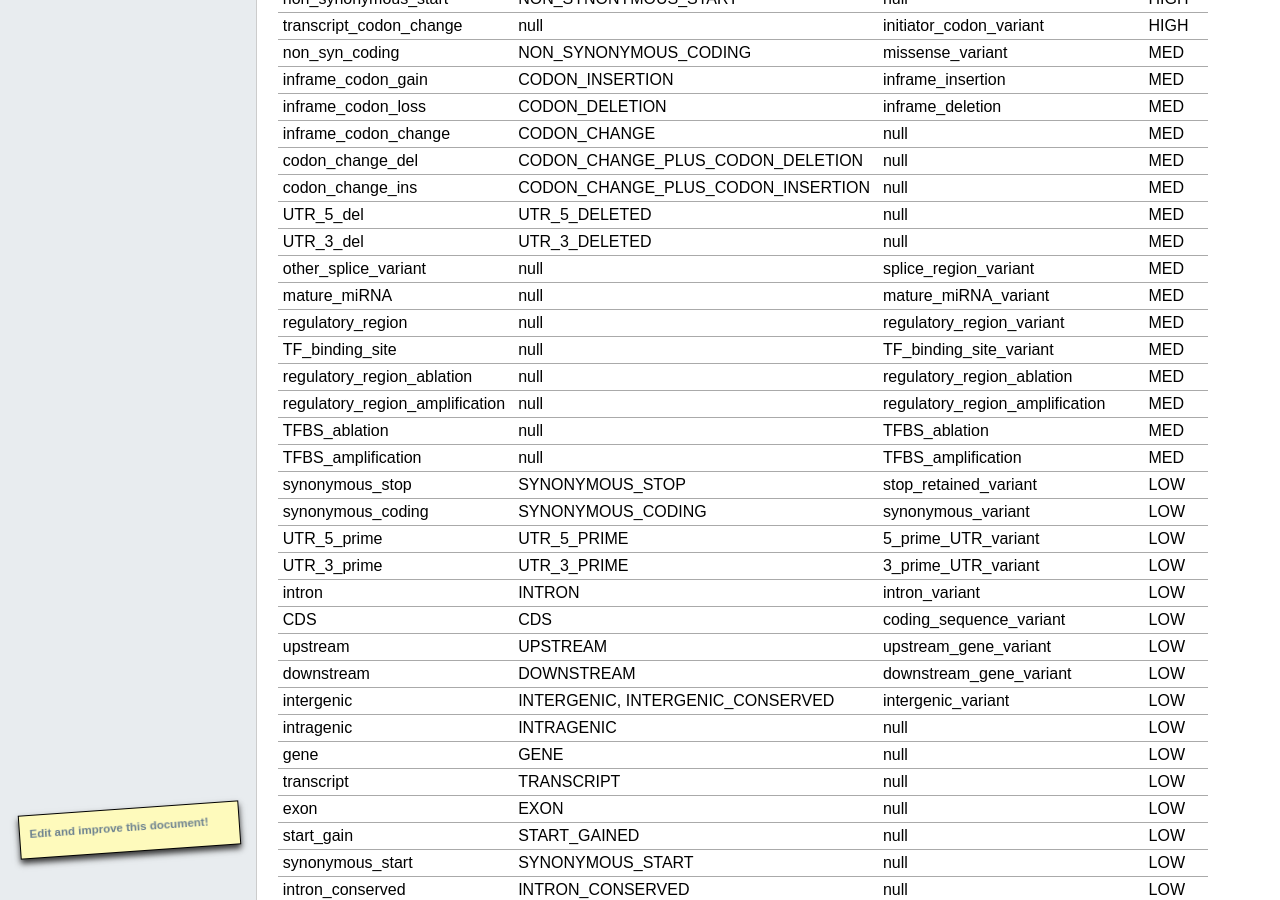
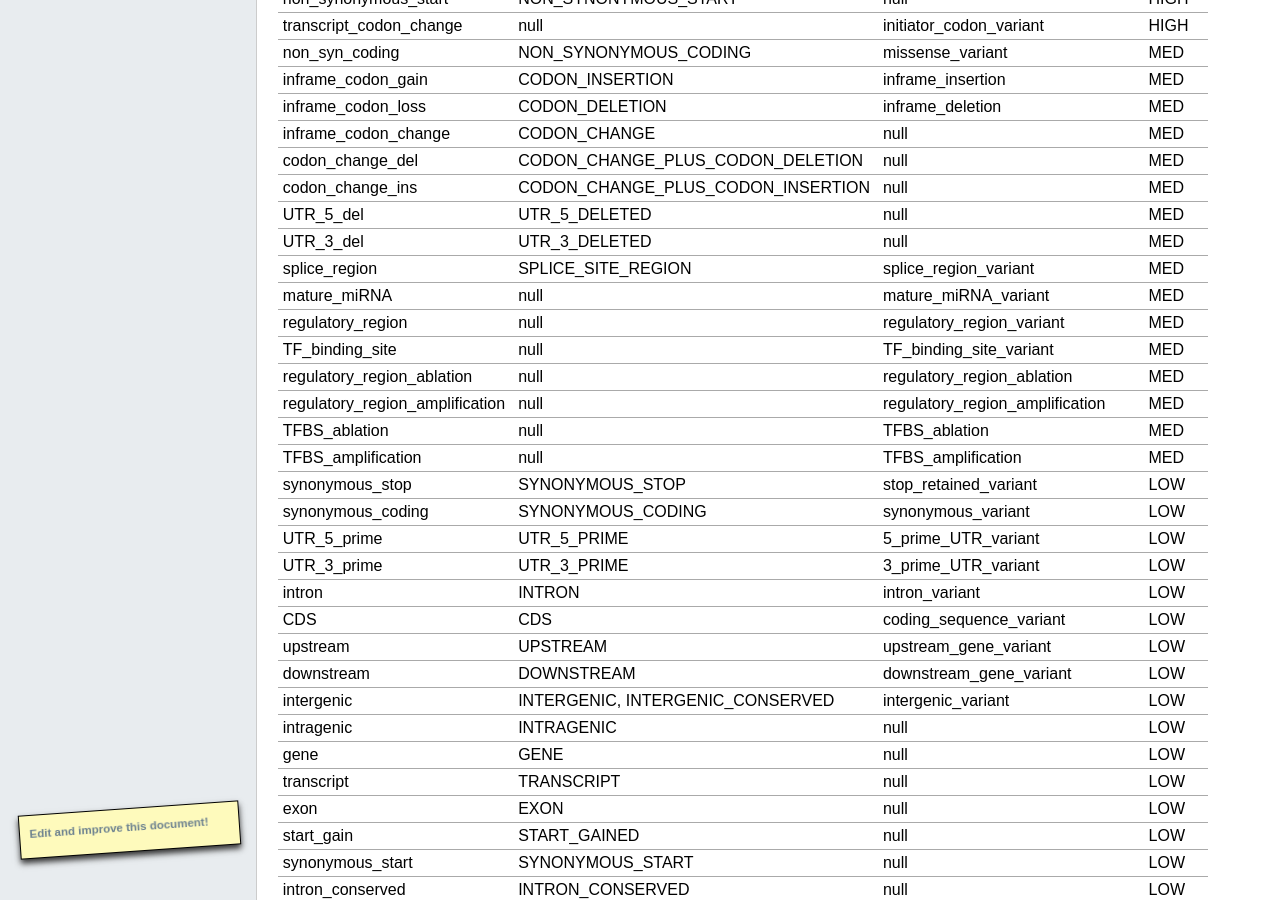
Before and after one commit to arq5x/gemini, a Sphinx documentation site: the page built from docs/content/installation.rst, in a window 1280 px wide and 900 px high, scrolled down 5126 px. Built offline with Sphinx 7.4.7, drawn with Linux system fonts in a browser that asks for light colours; formulas are drawn with MathJax 3; pages that are not in the unit, such as notebooks, are missing from menus; comment, search, counter and statistics services are not loaded; the version number is read from the project's files by our own code.

Commit message:
update docs for new impact term

```diff
--- a/docs/content/installation.rst
+++ b/docs/content/installation.rst
@@ -307,7 +307,7 @@ codon_change_del                                    CODON_CHANGE_PLUS_CODON_DELE
 codon_change_ins                                    CODON_CHANGE_PLUS_CODON_INSERTION      null                                                      MED
 UTR_5_del                                           UTR_5_DELETED                          null                                                      MED
 UTR_3_del                                           UTR_3_DELETED                          null                                                      MED
-other_splice_variant                                null                                   splice_region_variant                                     MED
+splice_region                                       SPLICE_SITE_REGION                     splice_region_variant                                     MED
 mature_miRNA                                        null                                   mature_miRNA_variant                                      MED
 regulatory_region                                   null                                   regulatory_region_variant                                 MED
 TF_binding_site                                     null                                   TF_binding_site_variant                                   MED
```
